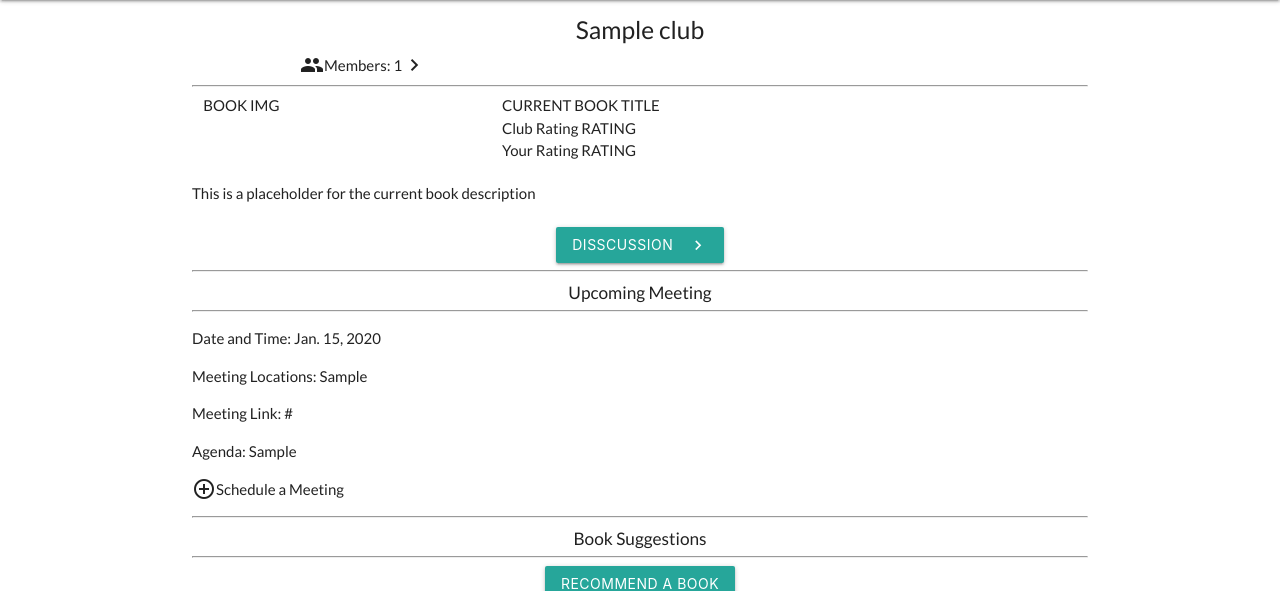
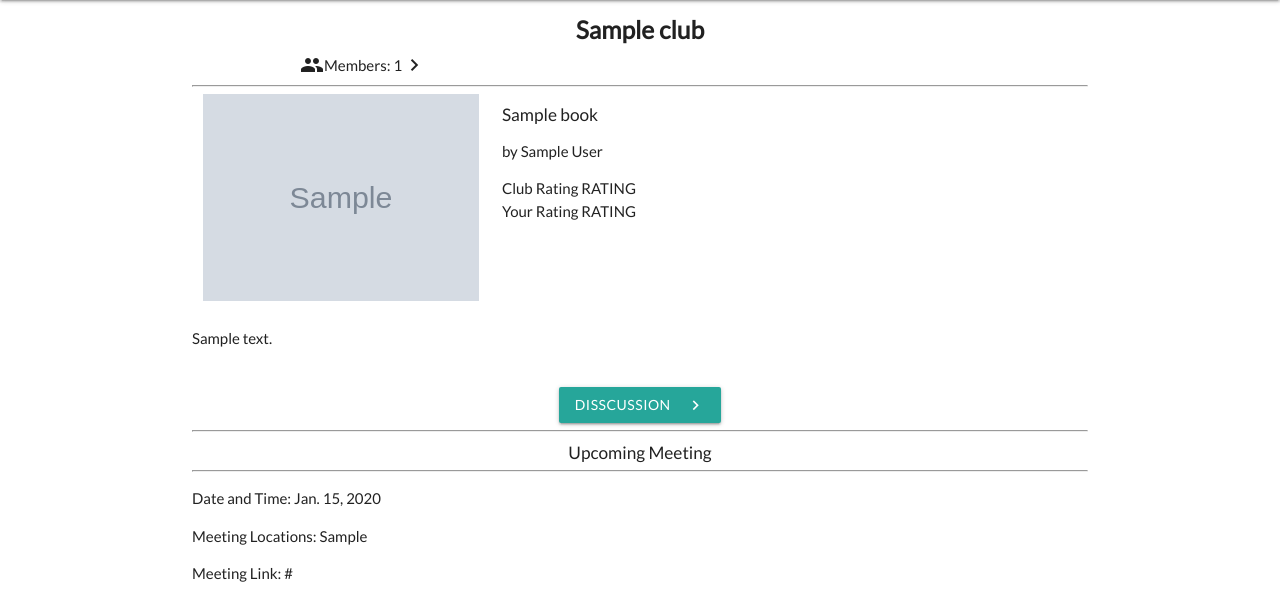
Before and after one commit to NicholasBoldt/Book-Club-App, a Django app: page /clubs/1/meeting/1/ in a window 1280 px wide. Shown: the part 64-655 px from the top of the page. Run offline with Django 3.2, Linux system fonts and the light colour scheme; tables that the repository leaves empty hold one stand-in row (values such as "Sample post"); grey boxes marked "Sample" are stand-in pictures; some libraries are stand-ins or nearby versions.

Commit message:
added book data into the screen

```diff
--- a/main_app/models.py
+++ b/main_app/models.py
@@ -52,5 +52,4 @@ class Rating(models.Model):
 
 
 
-
     # meetings = models.ForeignKey(Meeting, on_deletee=models.CASCADE)
--- a/main_app/templates/myclubs/meeting.html
+++ b/main_app/templates/myclubs/meeting.html
@@ -3,22 +3,23 @@
 
 
 <div>
-    <h5 class="center-align">{{ club.club_name }}</h5>
+    <h5 class="center-align" style="font-weight:700">{{ club.club_name }}</h5>
     <p class="members valign-wrapper"><i class="material-icons">group</i> Members: {{ club.members.count }} <i class="material-icons">keyboard_arrow_right</i></p>
 </div>
 <hr/>
 <div class="row">
-    <div class="col s4">BOOK IMG</div>
+    <div class="col s4"> <img src="{{ book.image }}" alt="Book Image" width="100%"></div>
     <div class="col s8">
-        CURRENT BOOK TITLE <br>
+        <h6>{{ book.title }} </h6>
+        <p> by {{ book.author }}</p>
         Club Rating RATING<br>
         Your Rating RATING<br>
     </div>
 </div>
-<div>This is a placeholder for the current book description</div>
+<p> {{ book.desc }} </p>
 <br>
 <div class="center-align">
-    <button class="btn">Disscussion <i class="material-icons right">keyboard_arrow_right</i></button>
+    <a href="" class="btn">Disscussion <i class="material-icons right">keyboard_arrow_right</i></a>
 </div>
 
 
--- a/main_app/views.py
+++ b/main_app/views.py
@@ -146,4 +146,5 @@ def club(request, club_id):
 def meeting(request, club_id, meeting_id):
     club = Club.objects.get(id=club_id)
     meeting = Meeting.objects.get(id=meeting_id)
-    return render(request, 'myclubs/meeting.html', { 'club': club, 'meeting': meeting})
+    book = meeting.book
+    return render(request, 'myclubs/meeting.html', { 'club': club, 'meeting': meeting, 'book': book})
```
Also changed, not shown: main_app/migrations/__init__.py (added).
